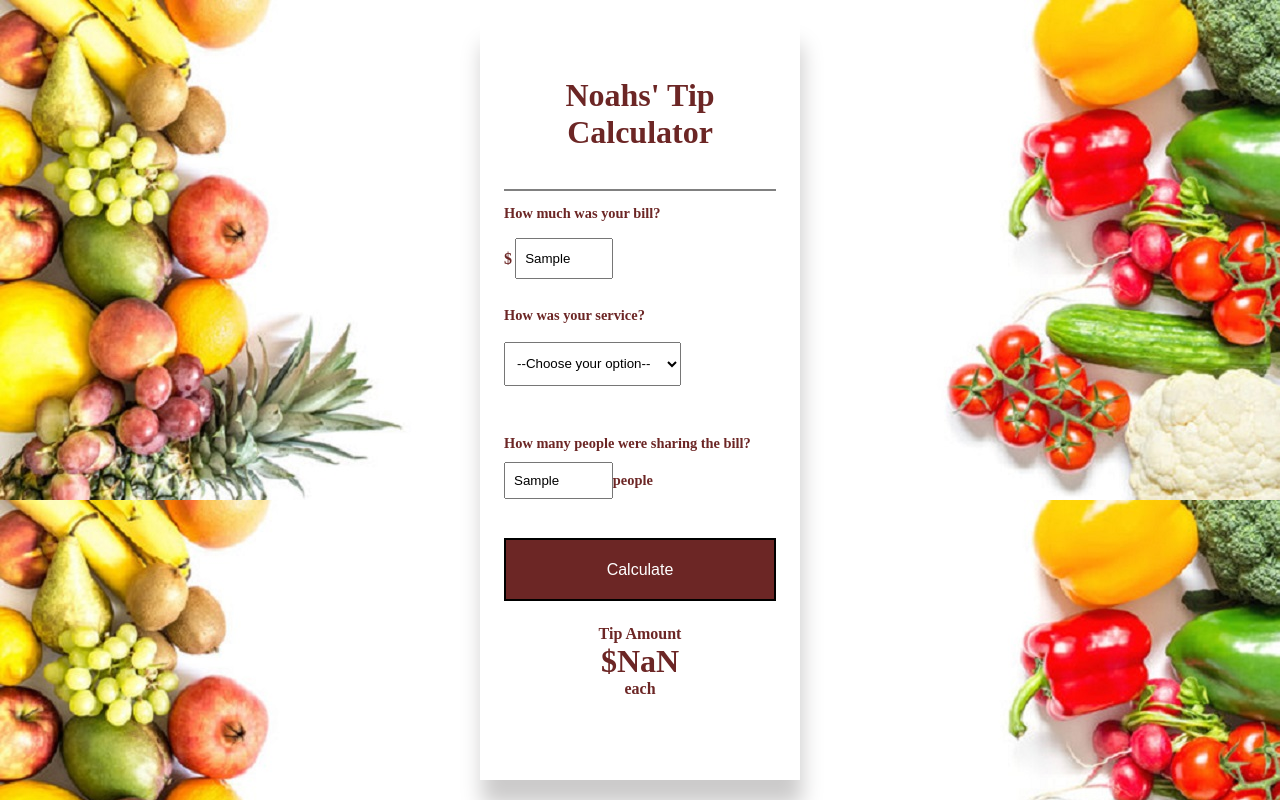
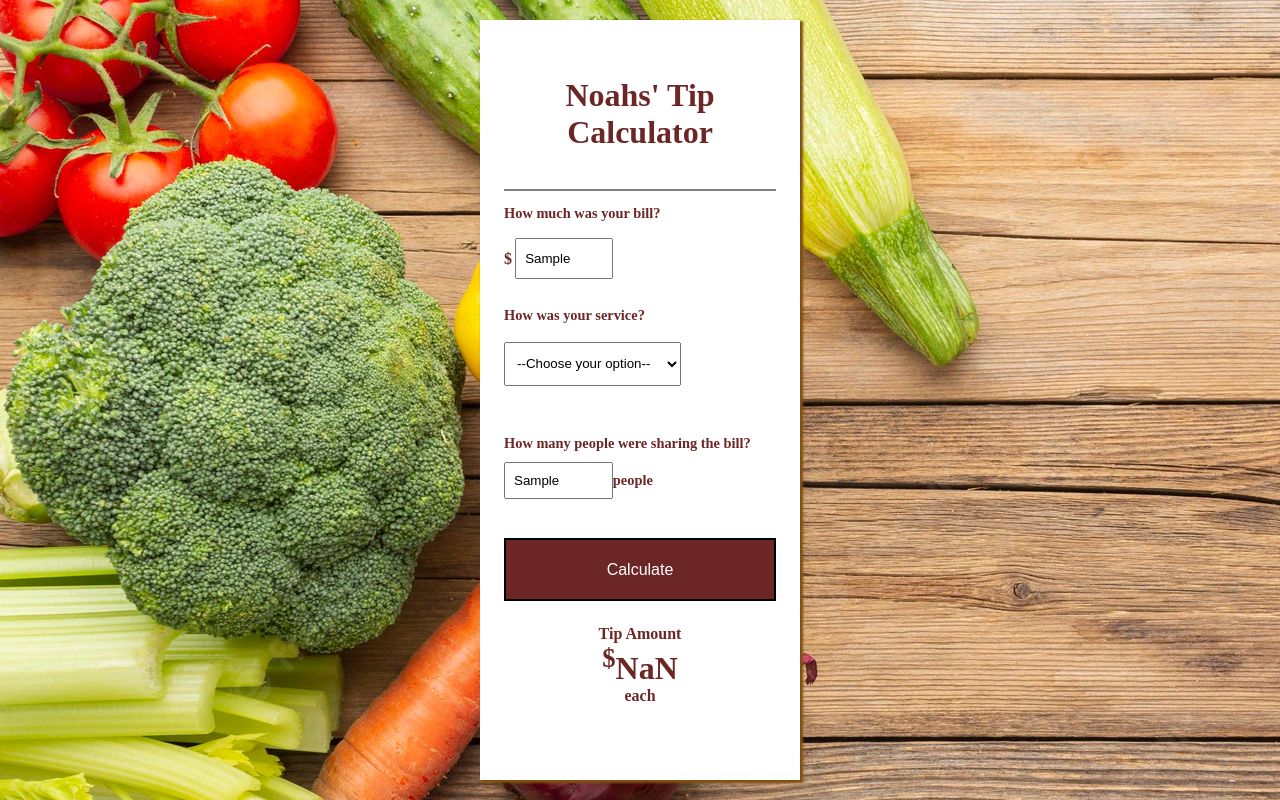
Before and after one commit to NoahNirmal/AdvJs-Assignment, a plain HTML site: page AdvancedJs-403-03/index.html in a window 1280 px wide. Both pictures are taken after typing "Sample", "Sample" into the empty fields and a click on the button "Calculate". Drawn offline with Linux system fonts and the light colour scheme.

Commit message:
Adv-JS 403-03

```diff
--- a/AdvancedJs-403-03/index.js
+++ b/AdvancedJs-403-03/index.js
@@ -12,7 +12,7 @@ function calculate(){
 
     var total = (amount * service) / people;
     var result= document.getElementById("resulth1")
-    result.innerHTML=` <p>Tip Amount</p><h1>$${total.toFixed(2)}</h1><p>each<p>`
+    result.innerHTML=` <p>Tip Amount</p><h1> <sup>$</sup>${total.toFixed(2)}</h1><p>each<p>`
 
 
 }
--- a/AdvancedJs-403-03/style.css
+++ b/AdvancedJs-403-03/style.css
@@ -13,17 +13,18 @@ body{
     display: flex;
     justify-content: center;
     align-items: center;
-    background-image: url("./images/bg1.jpg");
+    background-image: url("./images/bg5.webp");
 
 }
 .bill{
     width: 25%;
     height: 95%;
-    box-shadow: 2px 25px 20px  rgb(204, 203, 203);
+    box-shadow: 2px 2px 2px 1px rgb(128, 80, 16);
     display: flex;
     flex-direction: column;
     justify-content: center;
     align-items: center;
+    background-color: white;
 }
 h1{
     color: #6c2625;
```
Also changed, not shown: AdvancedJs-403-03/images/bg3.jpg (added), AdvancedJs-403-03/images/bg4.webp (added), AdvancedJs-403-03/images/bg5.webp (added).
